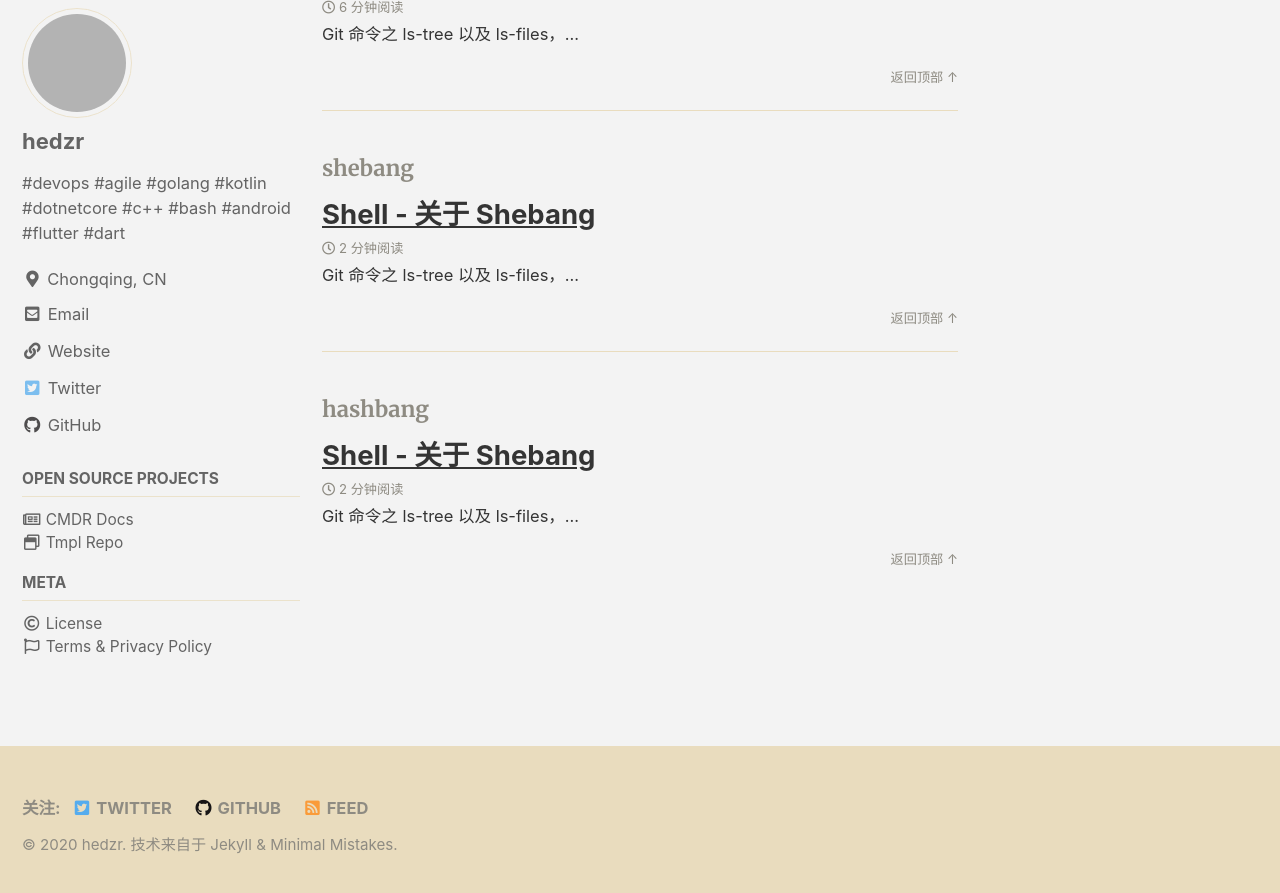
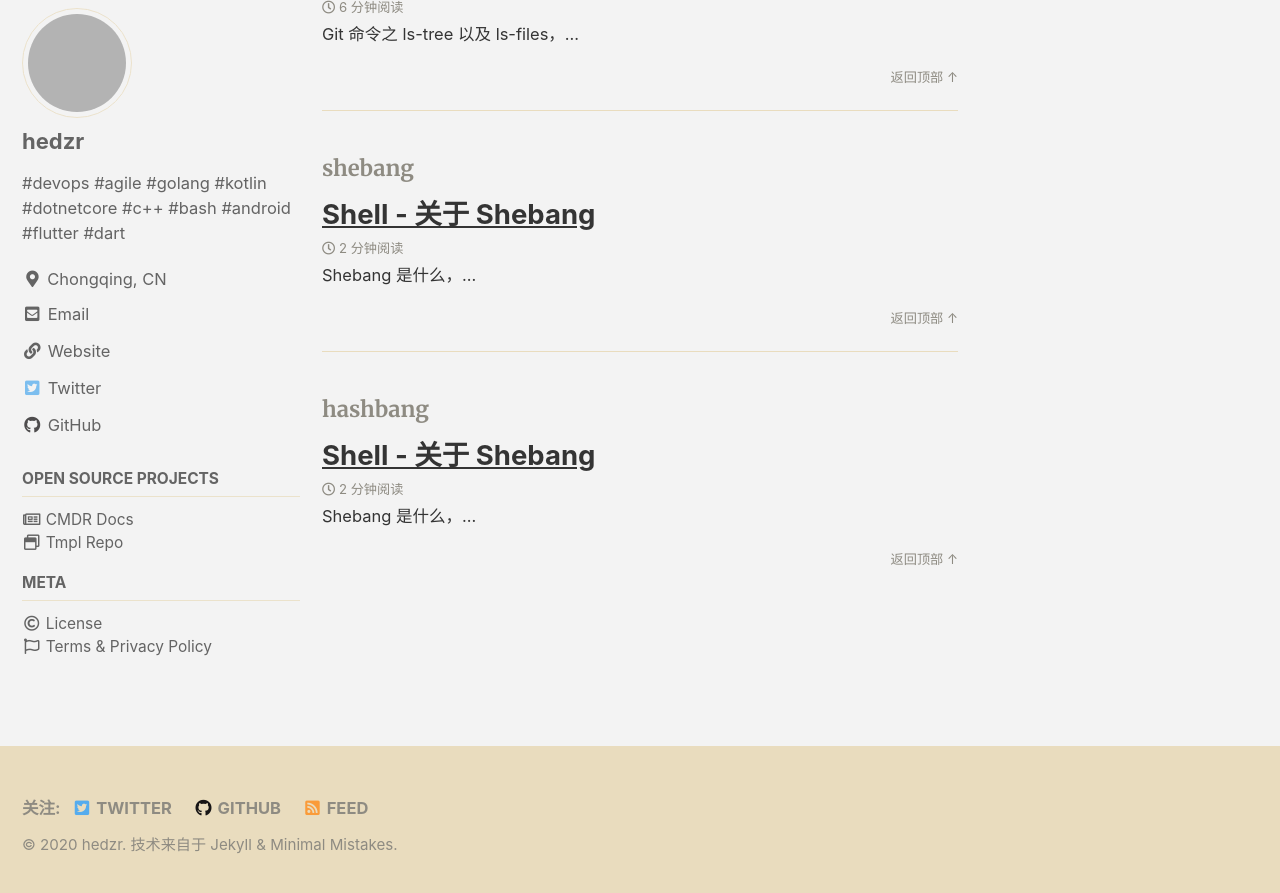
Before and after one commit to hedzr/hedzr.github.io, a Jekyll site: the page built from _pages/tag-archive.md, in a window 1280 px wide and 900 px high, scrolled down 37531 px. Shown: the top 893 px of the window. Built offline with Jekyll 4.4.1, drawn with Linux system fonts in a browser that asks for light colours; cached includes are drawn as plain includes; some web fonts are replaced; some of the changed text lies outside the part shown; grey boxes are pictures that could not be loaded.

Commit message:
update excerpt

```diff
--- a/_posts/2020-12-12-intro-to-shebang.md
+++ b/_posts/2020-12-12-intro-to-shebang.md
@@ -12,7 +12,7 @@ header:
   overlay_image: /assets/images/bash-shell.png
   overlay_filter: rgba(255, 255, 255, 0.5)
 excerpt: >-
-  Git 命令之 ls-tree 以及 ls-files，...
+  Shebang 是什么，...
 
 ---
 
```
